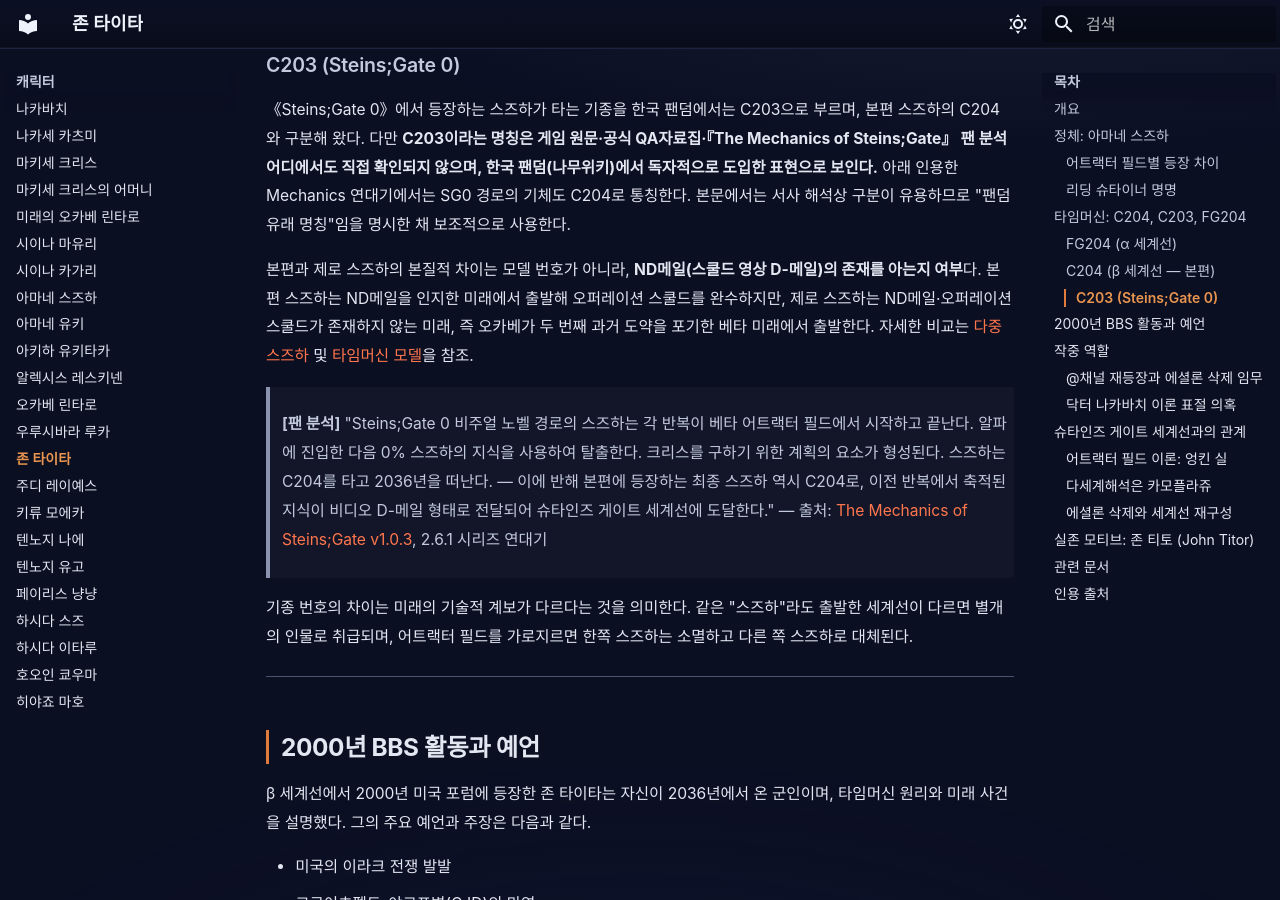
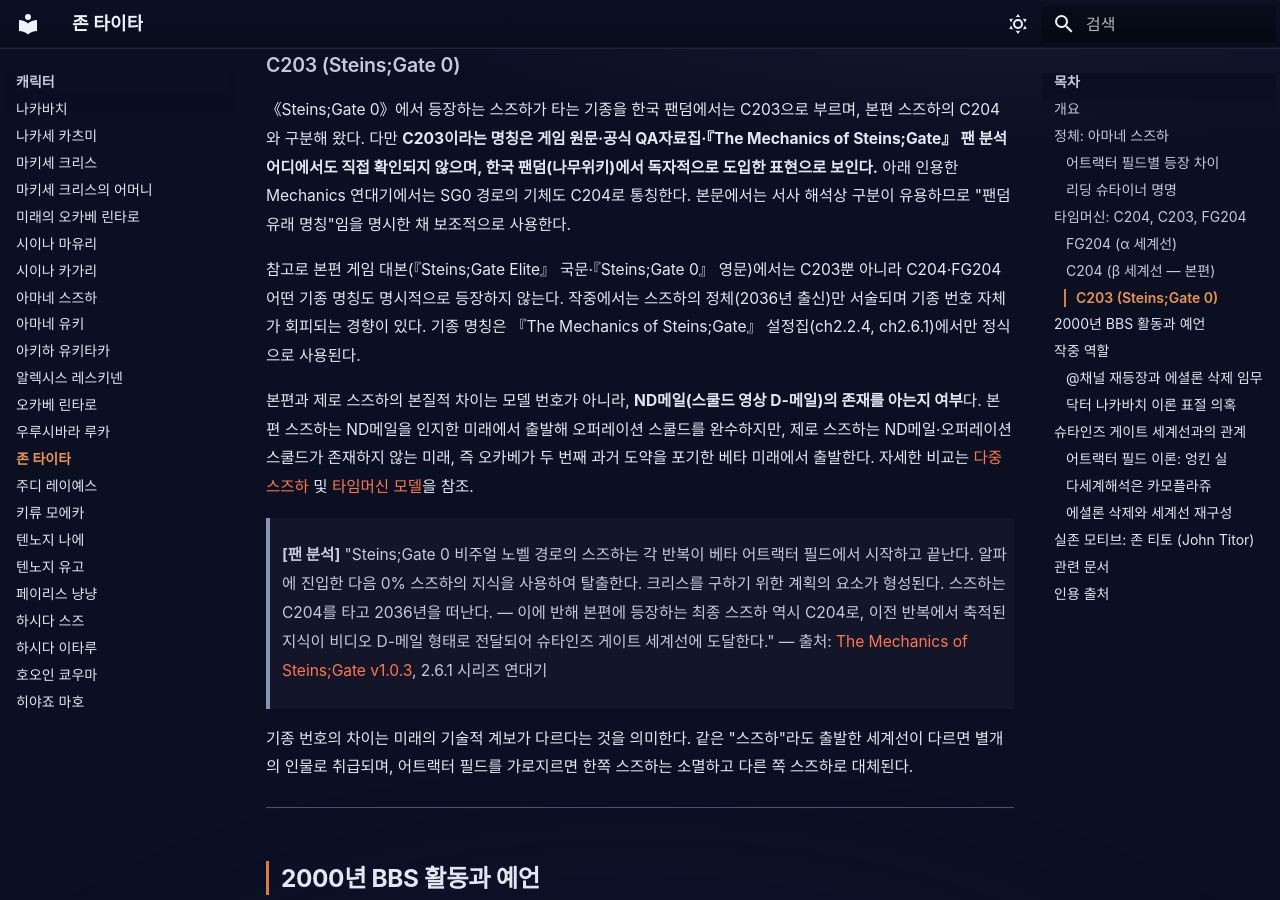
Before and after one commit to sgwiki/sgwiki.github.io, an MkDocs documentation site: the page built from wiki/캐릭터/존-타이타.md, in a window 1280 px wide and 900 px high, scrolled down 2305 px. Built offline with MkDocs 1.6.1 and Material for MkDocs 9.7.7, drawn with Linux system fonts in a browser that asks for light colours; some web fonts are replaced.

Commit message:
feat(wiki): 존-타이타 — P10 c9f78751 패치 적용

```diff
--- a/wiki/캐릭터/존-타이타.md
+++ b/wiki/캐릭터/존-타이타.md
@@ -55,6 +55,8 @@ description: "존 타이타는 《Steins;Gate》 세계관에서 2036년에서
 ### C203 (Steins;Gate 0)
 
 《Steins;Gate 0》에서 등장하는 스즈하가 타는 기종을 한국 팬덤에서는 C203으로 부르며, 본편 스즈하의 C204와 구분해 왔다. 다만 **C203이라는 명칭은 게임 원문·공식 QA자료집·『The Mechanics of Steins;Gate』 팬 분석 어디에서도 직접 확인되지 않으며, 한국 팬덤(나무위키)에서 독자적으로 도입한 표현으로 보인다.** 아래 인용한 Mechanics 연대기에서는 SG0 경로의 기체도 C204로 통칭한다. 본문에서는 서사 해석상 구분이 유용하므로 "팬덤 유래 명칭"임을 명시한 채 보조적으로 사용한다.
+
+참고로 본편 게임 대본(『Steins;Gate Elite』 국문·『Steins;Gate 0』 영문)에서는 C203뿐 아니라 C204·FG204 어떤 기종 명칭도 명시적으로 등장하지 않는다. 작중에서는 스즈하의 정체(2036년 출신)만 서술되며 기종 번호 자체가 회피되는 경향이 있다. 기종 명칭은 『The Mechanics of Steins;Gate』 설정집(ch2.2.4, ch2.6.1)에서만 정식으로 사용된다.
 
 본편과 제로 스즈하의 본질적 차이는 모델 번호가 아니라, **ND메일(스쿨드 영상 D-메일)의 존재를 아는지 여부**다. 본편 스즈하는 ND메일을 인지한 미래에서 출발해 오퍼레이션 스쿨드를 완수하지만, 제로 스즈하는 ND메일·오퍼레이션 스쿨드가 존재하지 않는 미래, 즉 오카베가 두 번째 과거 도약을 포기한 베타 미래에서 출발한다. 자세한 비교는 [다중 스즈하](../lore/다중-스즈하.md) 및 [타임머신 모델](../lore/타임머신-모델.md)을 참조.
 
```
